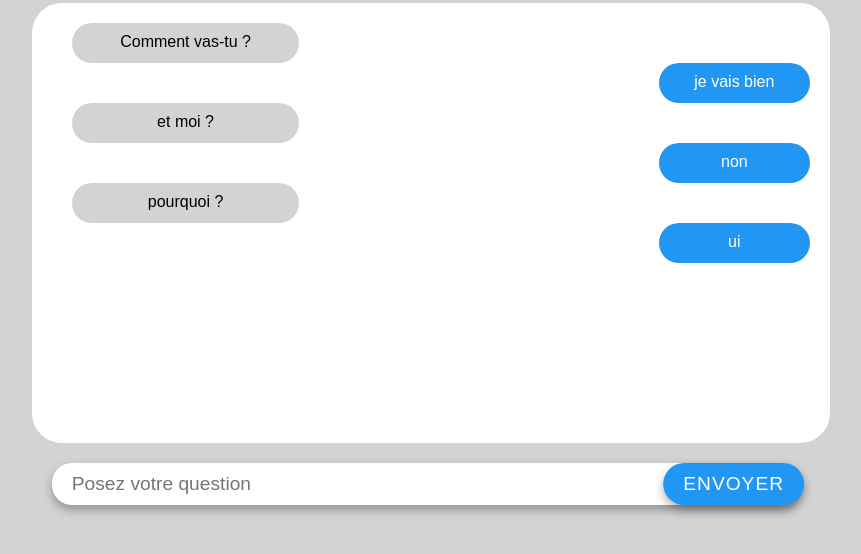
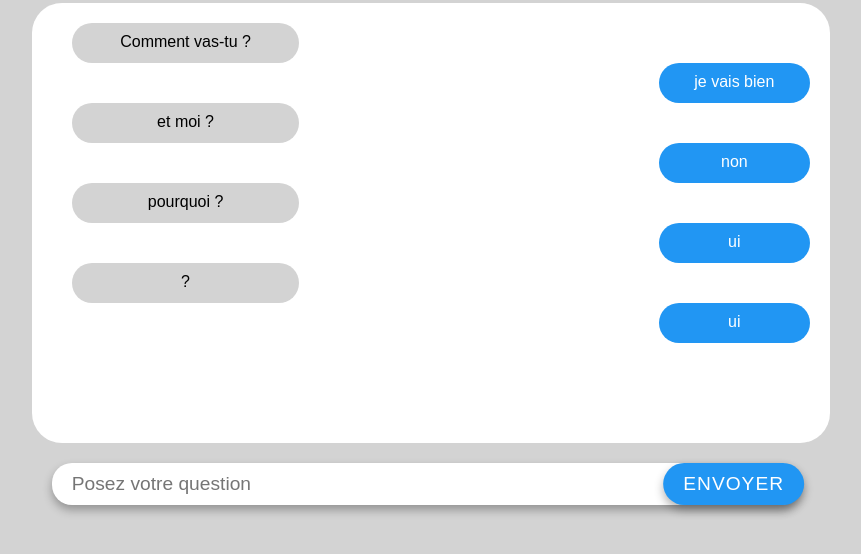
Before and after one commit to jeyson08/chatbot, a plain HTML site: page chatbot.html in a window 1280 px wide. Shown: the part 108-662 px from the top of the page, without its empty margins (209-1070 px from the left). Drawn offline with Linux system fonts and the light colour scheme.

Commit message:
ajout conversation

```diff
--- a/chatbot.html
+++ b/chatbot.html
@@ -16,6 +16,8 @@
         <div class="reponse">non</div>
         <div class="question">pourquoi ?</div>
         <div class="reponse">ui</div>
+        <div class="question">?</div>
+        <div class="reponse">ui</div>
     </div>
     <form action="input">
         <input type="text" name="question" id="1" placeholder="Posez votre question">
```
